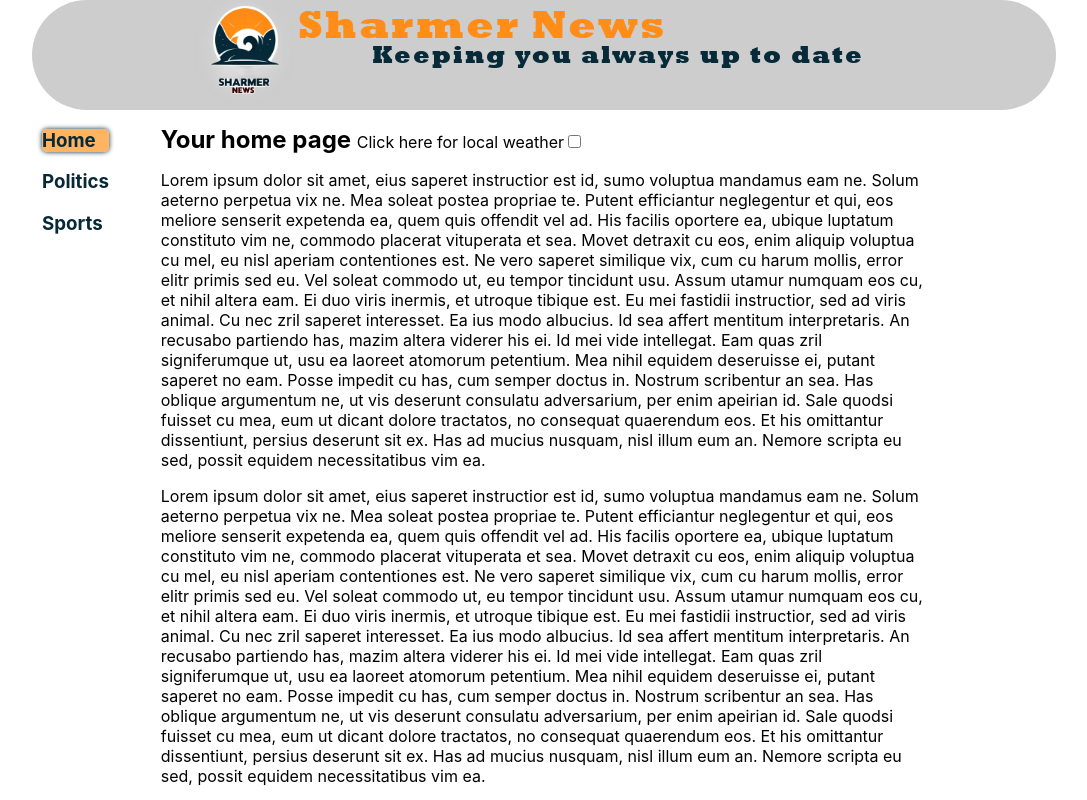
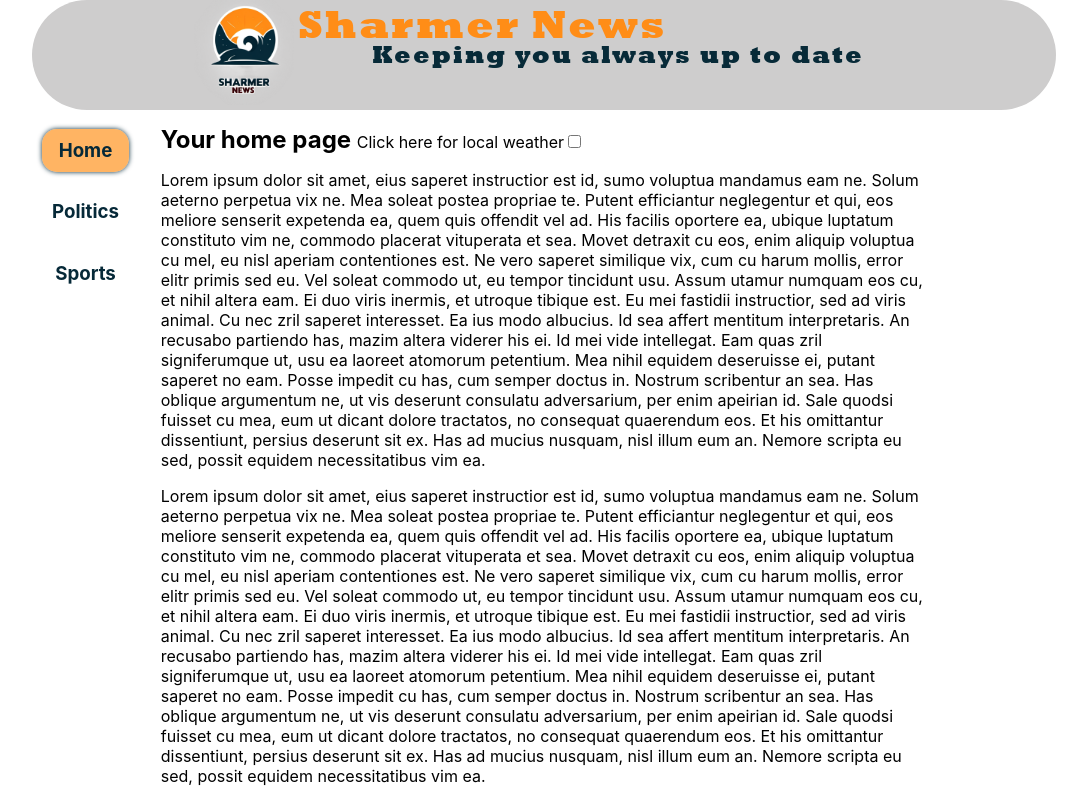
Before and after one commit to rsammer07/Sharmer-News, a React (Create React App) app: page /home in a window 1280 px wide. Shown: the top 800 px of the page, without its empty margins (96-1183 px from the left). Built offline with nearby package versions, Linux system fonts and the light colour scheme; the HTML template or start-up script is replaced by a standard one.

Commit message:
finalized nav bar button styling

```diff
--- a/src/App.css
+++ b/src/App.css
@@ -74,25 +74,31 @@ nav {
   top: 110px;
   text-decoration: none;
   padding-left: 10px;
+  text-align: center;
 }
 
 .text-link {
   color: #062938;
   text-decoration: none;
+  /* height: 50px; */
+  padding: 10px 0;
+  padding-left: 10px;
+  padding-right: 10px;
   }
 
 .text-link:hover {
-  background-color: #062938;
+  background-color: #062938ee;
   color: #ff8d17;
-  border-radius: 5px;
+  border-radius: 15px;
   box-shadow: 0 0 5px
 }
 
 .active h3 {
   background-color: #ff8f17ab;
   color: #062938;
-  border-radius: 5px;
-  box-shadow: 0 0 5px
+  border-radius: 15px;
+  box-shadow: 0 0 5px;
+  padding: 10px
 }
 
 nav .active:hover h3 {
--- a/src/LocalWeather.js
+++ b/src/LocalWeather.js
@@ -22,7 +22,7 @@ function LocalWeather(){
             display.style.border = "2px solid"
         } else {
             setWeather("none")
-            display.style.border = "none"
+            display.style.border = ""
         }
     }
 
```
